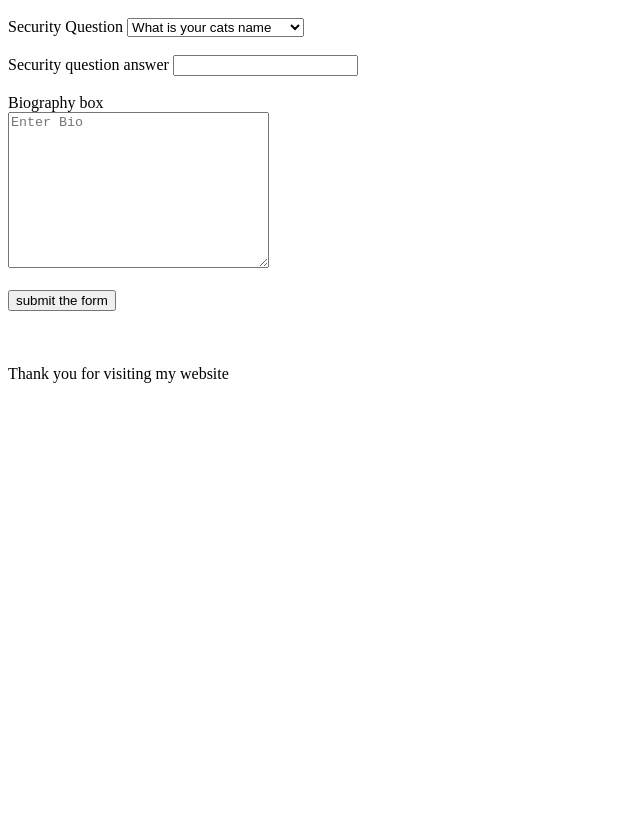
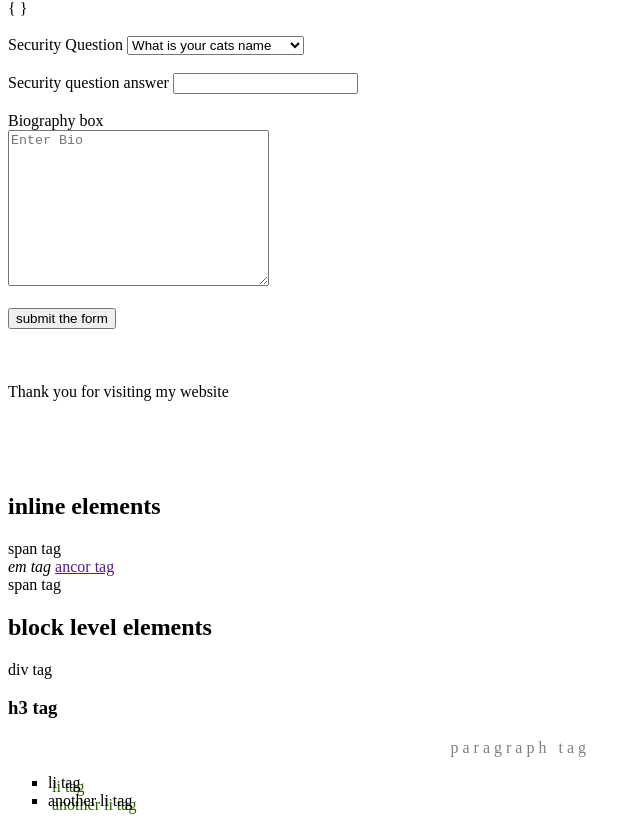
Before and after one commit to Harnishco/HTML-Intro_Net-Ninja, a plain HTML site: page index.html in a window 1280 px wide. Shown: the part 1266-2092 px from the top of the page, without its empty margins (0-641 px from the left). Before the commit the page ends 1729 px from the top, so only its background shows below. Drawn offline with Linux system fonts and the light colour scheme; grey boxes are pictures that could not be loaded.

Commit message:
added inline level and block level elements

```diff
--- a/index.html
+++ b/index.html
@@ -118,6 +118,22 @@
         <br><br><br><br>
 
 
+        <!-- h2 is not an inline element -->
+    <h2>inline elements</h2>
+
+    <span>span tag</span>
+    <em>em tag</em>
+    <a href="">ancor tag</a>
+    <span>span tag</span>
+
+    <h2>block level elements</h2>
+    <div>div tag</div>
+    <h3>h3 tag</h3>
+    <p>paragraph tag</p>
+    <ul>
+        <li>li tag</li>
+        <li>another li tag</li>
+    </ul>
 
 </body>
 </html>
--- a/styles.css
+++ b/styles.css
@@ -27,3 +27,7 @@ li {
   list-style-type: square;
   text-shadow: 4px 4px rgb(40, 95, 4);
 }
+
+span {
+  display: block;
+}
```
